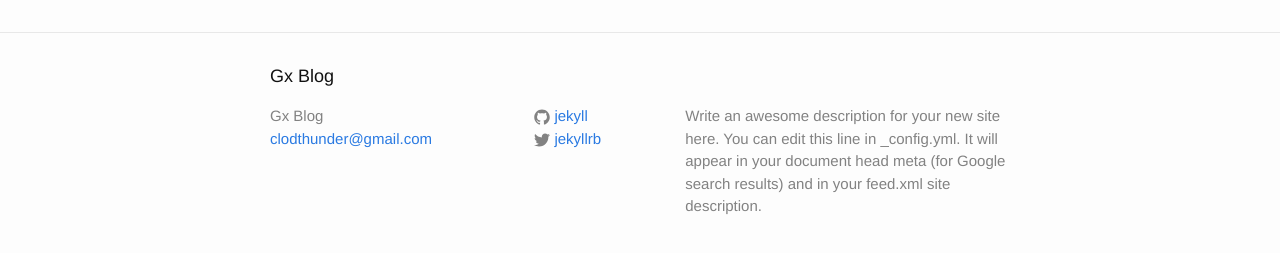
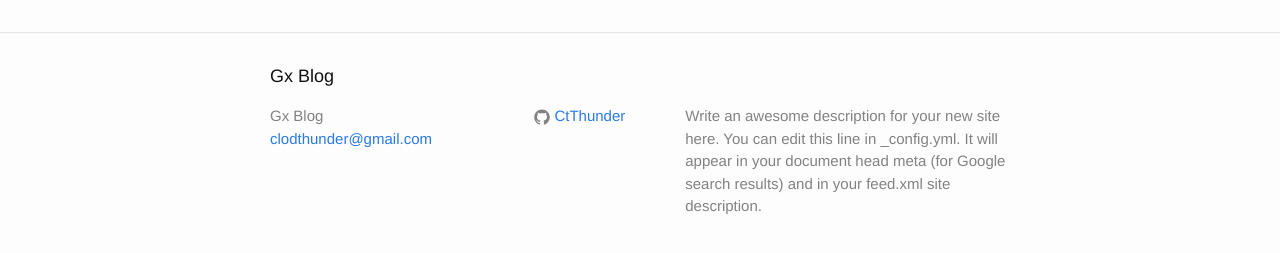
Before and after one commit to CtThunder/GxBlog, a Jekyll site: the page built from index.html, in a window 1280 px wide. Shown: the part 264-517 px from the top of the page. Built offline with Jekyll 4.4.1, drawn with Linux system fonts in a browser that asks for light colours.

Commit message:
change github name

```diff
--- a/_config.yml
+++ b/_config.yml
@@ -14,8 +14,6 @@ description: > # this means to ignore newlines until "baseurl:"
   Google search results) and in your feed.xml site description.
 baseurl: "/GxBlog" # the subpath of your site, e.g. /blog
 url: "http://yourdomain.com" # the base hostname & protocol for your site
-twitter_username: jekyllrb
-github_username:  jekyll
-
+github_username:  CtThunder
 # Build settings
 markdown: kramdown
```
